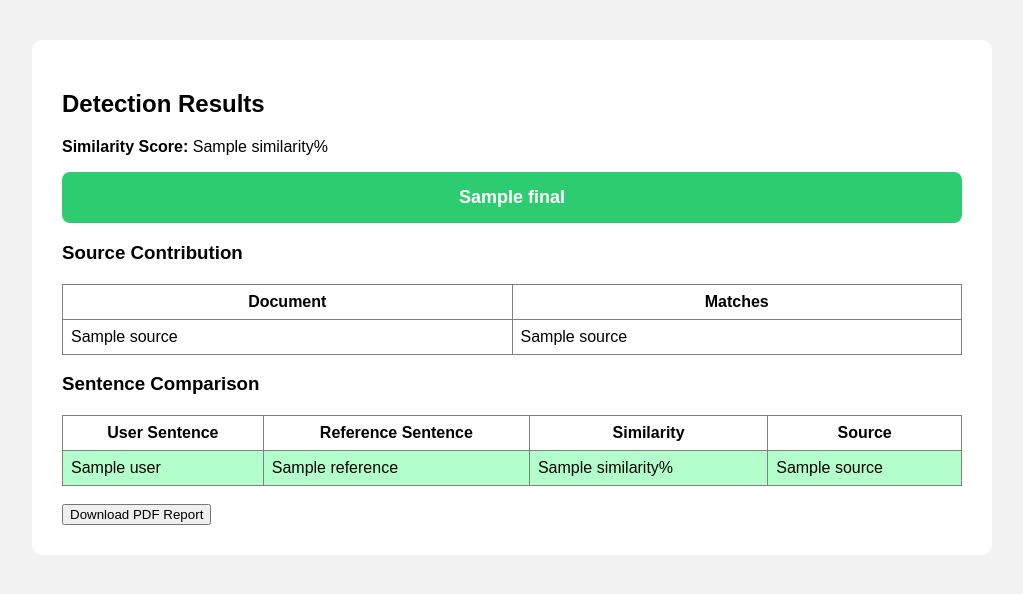
After one commit to NavyaSri-0701/Plag_AI_Detector, a Flask app: template templates/result.html in a window 1280 px wide. The commit adds this page. Shown: the top 594 px of the page, without its empty margins (128-1151 px from the left). Run offline with Flask 3, Linux system fonts and the light colour scheme; the template is opened without the code that fills it: most values are stand-ins (such as "Sample title", 1, 10 or a date in 2020); parts of the project's set-up code (start-up, migrations or seed data) failed here and were passed over.

Commit message:
Updated front end

```diff
--- a/app.py
+++ b/app.py
@@ -1,157 +1,307 @@
 from flask import Flask, render_template, request, send_file
 import joblib
 import re
+import PyPDF2
+import numpy as np
+import difflib
+import faiss
+
+from docx import Document
 from sentence_transformers import SentenceTransformer
 
-# Swagger
-from flasgger import Swagger
-
-# PDF
-from reportlab.platypus import SimpleDocTemplate, Paragraph, Spacer
+from reportlab.platypus import SimpleDocTemplate, Paragraph, Spacer, Table, TableStyle
 from reportlab.lib.styles import getSampleStyleSheet
 from reportlab.lib.pagesizes import letter
+from reportlab.lib import colors
 
 app = Flask(__name__)
-swagger = Swagger(app)
 
 # =============================
 # LOAD MODELS
 # =============================
 
-classifier = joblib.load("plagiarism_classifier.pkl")
-tfidf_vectorizer = joblib.load("tfidf_vectorizer.pkl")
-
 ai_model = joblib.load("ai_detector.pkl")
 ai_vectorizer = joblib.load("ai_vectorizer.pkl")
 
 embedding_model = SentenceTransformer(
-    "sentence-transformers/all-mpnet-base-v2"
+    "sentence-transformers/all-MiniLM-L6-v2"
 )
 
 # =============================
-# FUNCTIONS
+# IGNORE HEADERS
+# =============================
+
+IGNORE_PHRASES = [
+"references","bibliography","acknowledgment","acknowledgement",
+"introduction","conclusion","abstract","keywords",
+"results","method","methods","discussion"
+]
+
+# =============================
+# REMOVE REFERENCES SECTION
+# =============================
+
+def remove_references(text):
+
+    text_lower = text.lower()
+
+    if "references" in text_lower:
+        index = text_lower.find("references")
+        text = text[:index]
+
+    return text
+
+# =============================
+# VALID SENTENCE FILTER
+# =============================
+
+def is_valid_sentence(sentence):
+
+    s = sentence.lower().strip()
+
+    if len(s) < 30:
+        return False
+
+    digits = sum(c.isdigit() for c in s)
+
+    if digits > len(s)*0.4:
+        return False
+
+    for phrase in IGNORE_PHRASES:
+        if phrase in s:
+            return False
+
+    if re.search(r'\[\d+\]', s):
+        return False
+
+    return True
+
+# =============================
+# TEXT EXTRACTION
+# =============================
+
+def extract_text(file):
+
+    filename = file.filename.lower()
+
+    if filename.endswith(".txt"):
+        return file.read().decode("utf-8", errors="ignore")
+
+    elif filename.endswith(".pdf"):
+
+        reader = PyPDF2.PdfReader(file)
+        text=""
+
+        for page in reader.pages:
+            content=page.extract_text()
+            if content:
+                text+=content
+
+        return text
+
+    elif filename.endswith(".docx"):
+
+        doc=Document(file)
+        text=""
+
+        for para in doc.paragraphs:
+            text+=para.text+" "
+
+        return text
+
+    return ""
+
+# =============================
+# SPLIT SENTENCES
 # =============================
 
 def split_sentences(text):
 
     sentences = re.split(r'[.!?]+', text)
 
-    sentences = [s.strip() for s in sentences if len(s.strip()) > 10]
+    sentences = [
+        s.strip() for s in sentences
+        if is_valid_sentence(s)
+    ]
 
     return sentences
 
+# =============================
+# WORD HIGHLIGHTING
+# =============================
 
-def calculate_similarity(ref_text, user_text):
+def highlight_text(user_sentence, ref_sentence):
 
-    v1 = tfidf_vectorizer.transform([ref_text])
-    v2 = tfidf_vectorizer.transform([user_text])
+    user_words=user_sentence.split()
+    ref_words=ref_sentence.split()
 
-    sim = (v1 * v2.T).toarray()[0][0]
+    matcher=difflib.SequenceMatcher(None,user_words,ref_words)
 
-    return round(sim * 100, 2)
+    hu=[]
+    hr=[]
 
+    for opcode,a1,a2,b1,b2 in matcher.get_opcodes():
 
-def check_continuous_match(ref, user):
+        if opcode=="equal":
 
-    continuous = 0
+            for w in user_words[a1:a2]:
+                hu.append(f'<b>{w}</b>')
 
-    for u in user:
-        for r in ref:
+            for w in ref_words[b1:b2]:
+                hr.append(f'<b>{w}</b>')
 
-            v1 = tfidf_vectorizer.transform([u])
-            v2 = tfidf_vectorizer.transform([r])
+        else:
 
-            sim = (v1 * v2.T).toarray()[0][0]
+            hu.extend(user_words[a1:a2])
+            hr.extend(ref_words[b1:b2])
 
-            if sim > 0.85:
+    return " ".join(hu)," ".join(hr)
 
-                continuous += 1
+# =============================
+# FAISS MATCHING
+# =============================
 
-                if continuous >= 6:
-                    return True
+def find_matching_sentences(ref_sent,user_sent,ref_sources):
 
-            else:
-                continuous = 0
+    matches=[]
 
-    return False
+    ref_emb=embedding_model.encode(ref_sent)
+    user_emb=embedding_model.encode(user_sent)
 
+    ref_emb=np.array(ref_emb).astype("float32")
+    user_emb=np.array(user_emb).astype("float32")
 
-def find_matching_sentences(ref, user):
+    dimension=ref_emb.shape[1]
 
-    matches = []
+    index=faiss.IndexFlatL2(dimension)
+    index.add(ref_emb)
 
-    for u in user:
-        for r in ref:
+    distances,indices=index.search(user_emb,5)
 
-            v1 = tfidf_vectorizer.transform([u])
-            v2 = tfidf_vectorizer.transform([r])
+    for i,user_sentence in enumerate(user_sent):
 
-            sim = (v1 * v2.T).toarray()[0][0]
+        best=None
+        best_score=0
 
-            if sim > 0.70:
-                matches.append((u, r, round(sim * 100, 2)))
+        for j in range(5):
+
+            ref_idx=indices[i][j]
+
+            sim=1/(1+distances[i][j])
+            sim_percent=round(sim*100,2)
+
+            if sim_percent>best_score:
+
+                best_score=sim_percent
+
+                best={
+                "user":user_sentence,
+                "reference":ref_sent[ref_idx],
+                "similarity":sim_percent,
+                "source":ref_sources[ref_idx]
+                }
+
+        if best and best_score>50:
+            matches.append(best)
 
     return matches
 
+# =============================
+# SOURCE CONTRIBUTION
+# =============================
+
+def source_statistics(matches):
+
+    stats={}
+
+    for m in matches:
+
+        src=m["source"]
+
+        if src not in stats:
+            stats[src]=0
+
+        stats[src]+=1
+
+    return stats
+
+# =============================
+# AI DETECTION
+# =============================
 
 def ai_percentage(text):
 
-    sentences = split_sentences(text)
+    sentences=split_sentences(text)
 
-    ai_count = 0
+    if len(sentences)==0:
+        return 0
+
+    ai_count=0
 
     for s in sentences:
 
-        vec = ai_vectorizer.transform([s])
+        vec=ai_vectorizer.transform([s])
+        pred=ai_model.predict(vec)[0]
 
-        pred = ai_model.predict(vec)[0]
+        if pred==1:
+            ai_count+=1
 
-        if pred == 1:
-            ai_count += 1
-
-    percent = (ai_count / len(sentences)) * 100
+    percent=(ai_count/len(sentences))*100
 
     return percent
 
+# =============================
+# PDF REPORT
+# =============================
 
-def generate_report(similarity, matches, ai_percent, final):
+def generate_report(similarity,matches,ai_percent,plag_percent,final):
 
-    file_path = "report.pdf"
+    styles=getSampleStyleSheet()
+    elements=[]
 
-    styles = getSampleStyleSheet()
+    elements.append(Paragraph("Plagiarism and AI Detection Report",styles['Title']))
+    elements.append(Spacer(1,20))
 
-    elements = []
+    summary=[
+    ["Metric","Value"],
+    ["Similarity Score",f"{similarity}%"],
+    ["Plagiarism Percentage",f"{plag_percent}%"],
+    ["AI Probability",f"{round(ai_percent,2)}%"],
+    ["Final Result",final]
+    ]
 
-    elements.append(Paragraph("Plagiarism and AI Detection Report", styles['Title']))
-    elements.append(Spacer(1, 20))
+    table=Table(summary)
 
-    elements.append(Paragraph(f"Similarity Score : {similarity} %", styles['Normal']))
-    elements.append(Paragraph(f"AI Probability : {round(ai_percent,2)} %", styles['Normal']))
-    elements.append(Paragraph(f"Final Result : {final}", styles['Normal']))
+    table.setStyle(TableStyle([
+    ('GRID',(0,0),(-1,-1),1,colors.black),
+    ('BACKGROUND',(0,0),(-1,0),colors.grey)
+    ]))
 
-    elements.append(Spacer(1, 20))
-    elements.append(Paragraph("Matching Sentences", styles['Heading2']))
-    elements.append(Spacer(1, 10))
+    elements.append(table)
+    elements.append(Spacer(1,20))
 
-    if len(matches) == 0:
+    for i,m in enumerate(matches):
 
-        elements.append(Paragraph("No matching sentences detected.", styles['Normal']))
+        hu,hr=highlight_text(m["user"],m["reference"])
 
-    else:
+        data=[
+        ["User Sentence","Reference Sentence"],
+        [Paragraph(hu,styles['Normal']),Paragraph(hr,styles['Normal'])]
+        ]
 
-        for u, r, sim in matches:
+        t=Table(data,colWidths=[250,250])
 
-            elements.append(Paragraph(f"<b>User:</b> {u}", styles['Normal']))
-            elements.append(Paragraph(f"<b>Reference:</b> {r}", styles['Normal']))
-            elements.append(Paragraph(f"Similarity: {sim}%", styles['Normal']))
-            elements.append(Spacer(1, 10))
+        t.setStyle(TableStyle([
+        ('GRID',(0,0),(-1,-1),1,colors.black),
+        ('BACKGROUND',(0,0),(-1,0),colors.lightgrey)
+        ]))
 
-    pdf = SimpleDocTemplate(file_path, pagesize=letter)
+        elements.append(Paragraph(f"Match {i+1} - {m['similarity']}%",styles['Normal']))
+        elements.append(t)
+        elements.append(Spacer(1,10))
 
+    pdf=SimpleDocTemplate("report.pdf",pagesize=letter)
     pdf.build(elements)
-
-    return file_path
-
 
 # =============================
 # ROUTES
@@ -159,124 +309,74 @@ def generate_report(similarity, matches, ai_percent, final):
 
 @app.route('/')
 def home():
-    """
-    Home Page
-    ---
-    responses:
-      200:
-        description: Web interface
-    """
     return render_template("index.html")
 
+@app.route('/predict',methods=['POST'])
+def predict():
 
-@app.route('/predict', methods=['POST'])
-def predict():
-    """
-    Plagiarism + AI Detection
-    ---
-    consumes:
-      - multipart/form-data
-    parameters:
-      - name: reference
-        in: formData
-        type: file
-        required: true
-        description: Reference document(s)
+    ref_files=request.files.getlist('reference')
+    user_file=request.files['user']
 
-      - name: user
-        in: formData
-        type: file
-        required: true
-        description: User document
+    user_text=extract_text(user_file)
+    user_text=remove_references(user_text)
 
-    responses:
-      200:
-        description: Detection results
-    """
-
-    ref_files = request.files.getlist('reference')
-
-    user_file = request.files['user']
-
-    user_text = user_file.read().decode('utf-8')
-
-    ref_texts = []
+    ref_sent=[]
+    ref_sources=[]
 
     for file in ref_files:
 
-        text = file.read().decode('utf-8')
+        text=extract_text(file)
+        text=remove_references(text)
 
-        ref_texts.append(text)
+        sentences=split_sentences(text)
 
-    combined_ref_text = " ".join(ref_texts)
+        for s in sentences:
+            ref_sent.append(s)
+            ref_sources.append(file.filename)
 
-    ref_sent = split_sentences(combined_ref_text)
+    user_sent=split_sentences(user_text)
 
-    user_sent = split_sentences(user_text)
+    matches=find_matching_sentences(ref_sent,user_sent,ref_sources)
 
-    plag = check_continuous_match(ref_sent, user_sent)
+    matched_users=set([m["user"] for m in matches])
 
-    similarity_score = calculate_similarity(combined_ref_text, user_text)
+    plag_percent=round((len(matched_users)/len(user_sent))*100,2) if user_sent else 0
 
-    matches = find_matching_sentences(ref_sent, user_sent)
+    similarity_score=round(
+    sum(m["similarity"] for m in matches)/len(matches),2
+    ) if matches else 0
 
-    ai_percent = ai_percentage(user_text)
+    ai_percent=ai_percentage(user_text)
 
-    if plag:
-        plag_result = "Plagiarized"
-    else:
-        plag_result = "Not Plagiarized"
+    source_stats=source_statistics(matches)
 
-    if ai_percent >= 42:
-        ai_result = "AI Generated"
-    else:
-        ai_result = "Human Written"
+    if plag_percent>25:
 
-    if plag and ai_percent >= 42:
-        final = "Plagiarized and Also AI Generated"
-
-    elif plag and ai_percent < 42:
-        final = "Plagiarized Human Text not AI Generated"
-
-    elif not plag and ai_percent >= 42:
-        final = "AI Generated and Not Plagiarised"
+        if ai_percent>42:
+            final="Plagiarized and AI Generated"
+        else:
+            final="Plagiarized Human Text"
 
     else:
-        final = "Original Human Text"
 
-    generate_report(
-        similarity_score,
-        matches,
-        ai_percent,
-        final
-    )
+        if ai_percent>42:
+            final="Original AI Text"
+        else:
+            final="Original Human Text"
+
+    generate_report(similarity_score,matches,ai_percent,plag_percent,final)
 
     return render_template(
-        "index.html",
-        plag=plag_result,
-        ai=ai_result,
-        percent=round(ai_percent, 2),
-        similarity=similarity_score,
-        final=final,
-        report=True
+    "result.html",
+    matches=matches,
+    sources=source_stats,
+    similarity=similarity_score,
+    final=final
     )
-
 
 @app.route('/download')
 def download():
-    """
-    Download Report
-    ---
-    responses:
-      200:
-        description: Download PDF report
-    """
-    return send_file("report.pdf", as_attachment=True)
+    return send_file("report.pdf",as_attachment=True)
 
-
-# =============================
-# RUN
-# =============================
-
-if __name__ == '__main__':
+if __name__=="__main__":
     app.run(debug=True)
--- /dev/null
+++ b/templates/result.html
@@ -0,0 +1,158 @@
+<!DOCTYPE html>
+<html>
+<head>
+
+<title>Results</title>
+
+<style>
+
+body{
+font-family:Arial;
+background:#f2f2f2;
+}
+
+.container{
+width:900px;
+margin:auto;
+margin-top:40px;
+background:white;
+padding:30px;
+border-radius:10px;
+}
+
+.result-box{
+padding:15px;
+border-radius:8px;
+color:white;
+font-size:18px;
+font-weight:bold;
+margin-top:10px;
+text-align:center;
+}
+
+/* RESULT COLORS */
+
+.original{
+background:#2ecc71;
+}
+
+.human{
+background:#3498db;
+}
+
+.ai{
+background:#f39c12;
+}
+
+.plag{
+background:#e74c3c;
+}
+
+table{
+width:100%;
+border-collapse:collapse;
+margin-top:20px;
+}
+
+td,th{
+border:1px solid gray;
+padding:8px;
+}
+
+.high{background:#ffb3b3;}
+.medium{background:#ffd9b3;}
+.low{background:#b3ffcc;}
+
+</style>
+
+</head>
+
+<body>
+
+<div class="container">
+
+<h2>Detection Results</h2>
+
+<p><b>Similarity Score:</b> {{similarity}}%</p>
+
+
+
+<!-- FINAL RESULT BOX -->
+
+{% if "Plagiarized" in final %}
+<div class="result-box plag">
+{{final}}
+</div>
+
+{% elif "Human" in final %}
+<div class="result-box human">
+{{final}}
+</div>
+
+{% elif "AI" in final %}
+<div class="result-box ai">
+{{final}}
+</div>
+
+{% else %}
+<div class="result-box original">
+{{final}}
+</div>
+{% endif %}
+
+<h3>Source Contribution</h3>
+
+<table>
+
+<tr>
+<th>Document</th>
+<th>Matches</th>
+</tr>
+
+{% for k,v in sources.items() %}
+
+<tr>
+<td>{{k}}</td>
+<td>{{v}}</td>
+</tr>
+
+{% endfor %}
+
+</table>
+
+<h3>Sentence Comparison</h3>
+
+<table>
+
+<tr>
+<th>User Sentence</th>
+<th>Reference Sentence</th>
+<th>Similarity</th>
+<th>Source</th>
+</tr>
+
+{% for m in matches %}
+
+<tr class="{% if m.similarity > 80 %}high{% elif m.similarity > 60 %}medium{% else %}low{% endif %}">
+
+<td>{{m.user}}</td>
+<td>{{m.reference}}</td>
+<td>{{m.similarity}}%</td>
+<td>{{m.source}}</td>
+
+</tr>
+
+{% endfor %}
+
+</table>
+
+<br>
+
+<a href="/download">
+<button>Download PDF Report</button>
+</a>
+
+</div>
+
+</body>
+</html>
```
Also changed, not shown: templates/index.html (+8 -48 lines), static/favicon.png (added), 1 other file.
